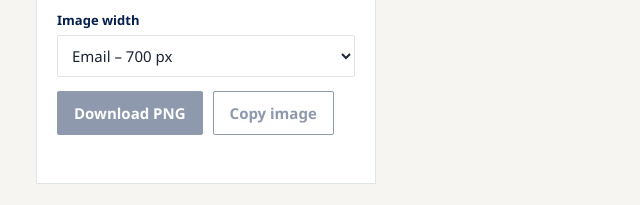
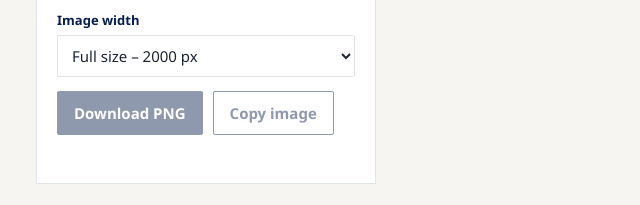
Before and after one commit to Sufi-Bigfoot/BigfootSignature, a plain HTML site: page index.html in a window 1280 px wide. Shown: the part 558-763 px from the top of the page, 0-640 px from the left. Drawn offline with Linux system fonts and the light colour scheme.

Commit message:
Default the image width to full size (2000 px)
Co-Authored-By: Claude Opus 5.5 <noreply@anthropic.com>

```diff
--- a/index.html
+++ b/index.html
@@ -62,9 +62,9 @@
       <input id="phone2" type="tel" placeholder="+65 9123 4567"></div>
     <div class="field"><label for="size">Image width</label>
       <select id="size">
-        <option value="2000">Full size &ndash; 2000 px</option>
+        <option value="2000" selected>Full size &ndash; 2000 px</option>
         <option value="1000">Large &ndash; 1000 px</option>
-        <option value="700" selected>Email &ndash; 700 px</option>
+        <option value="700">Email &ndash; 700 px</option>
       </select></div>
     <div class="row">
       <button id="download" type="button">Download PNG</button>
```
